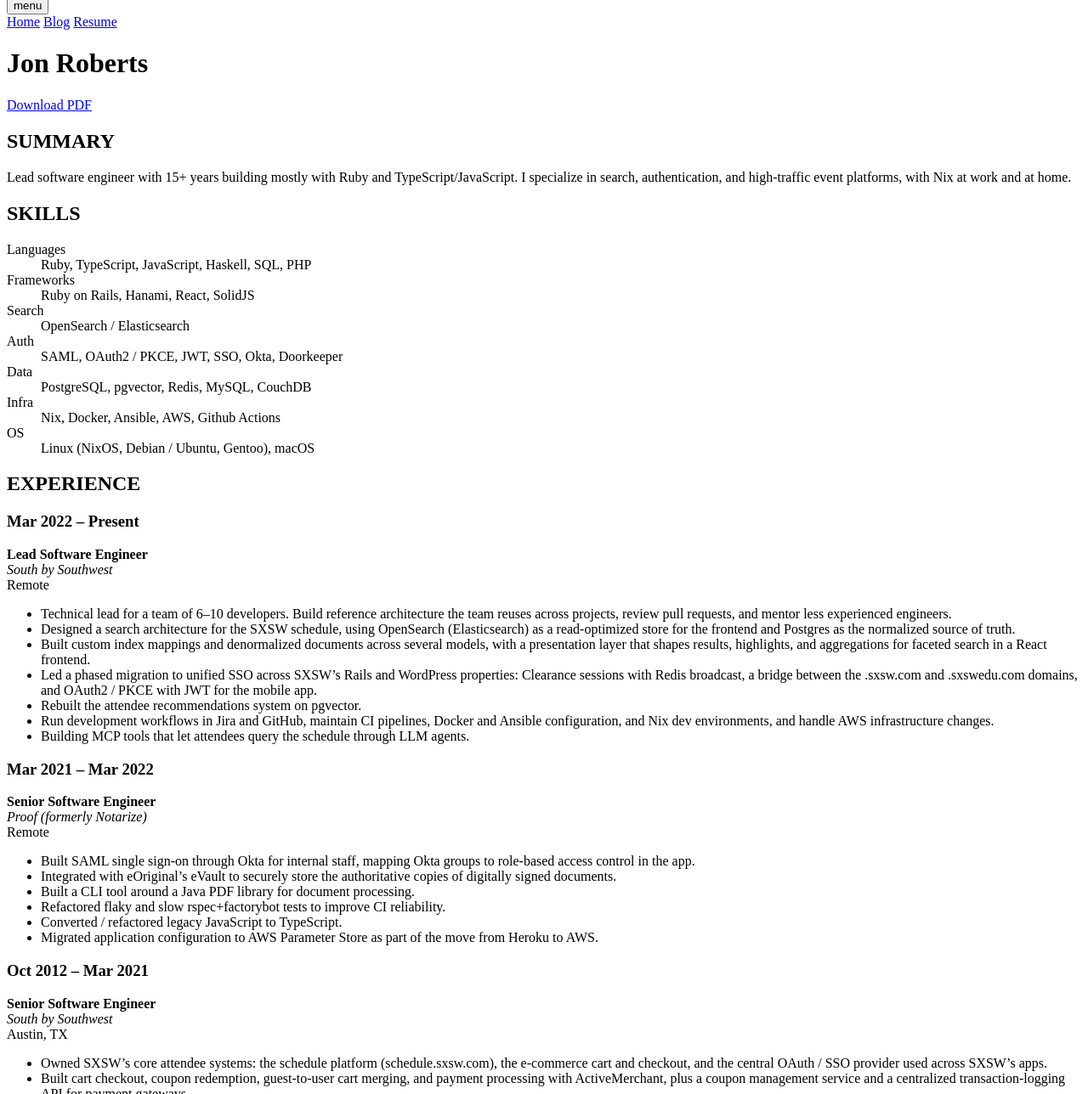
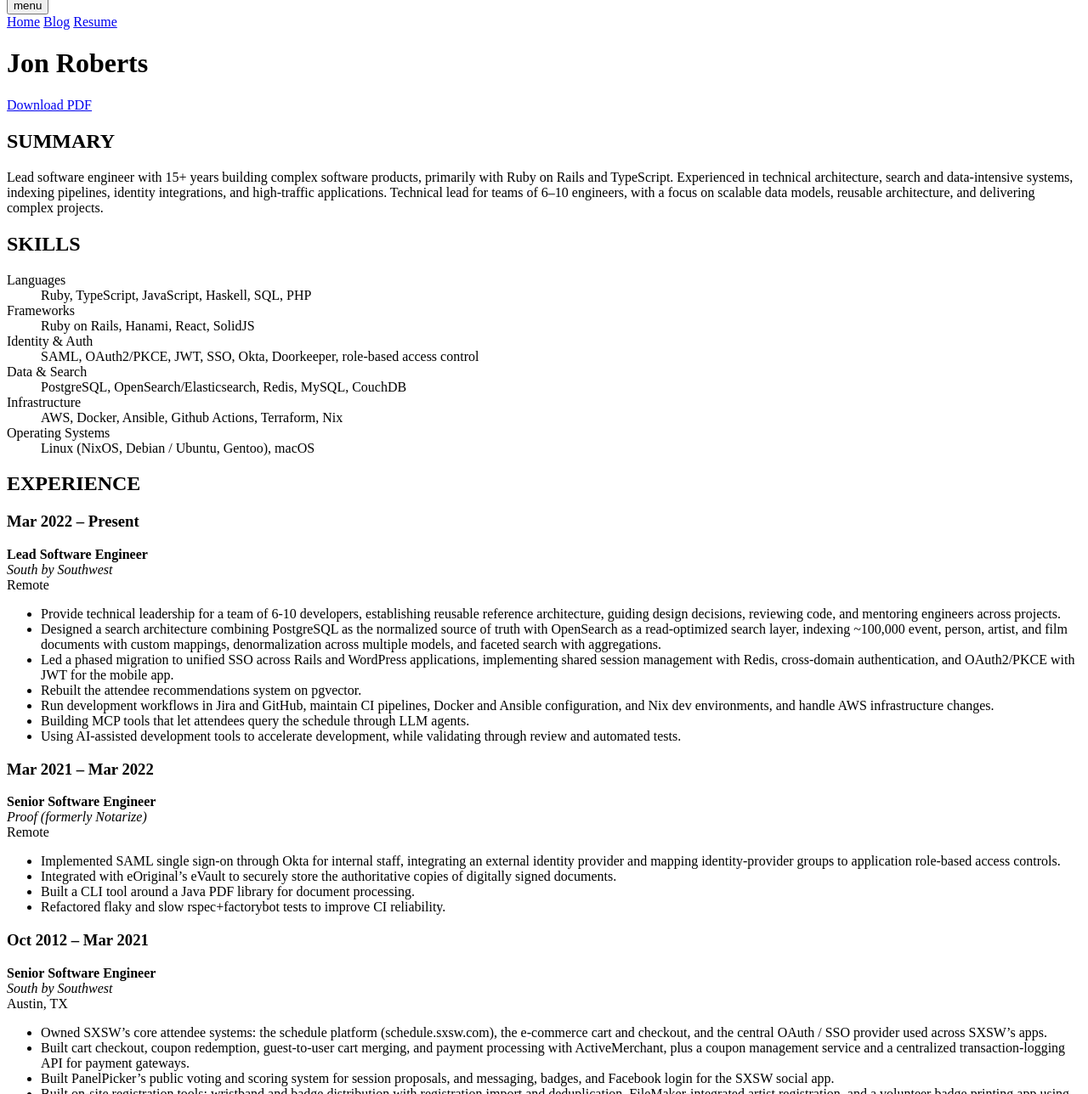
Before and after one commit to emptyflask/recursing.dev, a Jekyll site: the page built from resume.md, in a window 1280 px wide and 1400 px high, cut to the strip 112-1400 px from the top of the window. Shown: the whole strip at 85% size. Built offline with Jekyll 4.4.1, drawn with Linux system fonts in a browser that asks for light colours; some of the changed text lies outside the part shown.

Commit message:
some chatgpt suggestions

```diff
--- a/resume.md
+++ b/resume.md
@@ -13,7 +13,12 @@ permalink: /resume/
 
 ## SUMMARY
 
-Lead software engineer with 15+ years building mostly with Ruby and TypeScript/JavaScript. I specialize in search, authentication, and high-traffic event platforms, with Nix at work and at home.
+  Lead software engineer with 15+ years building complex software products,
+  primarily with Ruby on Rails and TypeScript. Experienced in technical
+  architecture, search and data-intensive systems, indexing pipelines, identity
+  integrations, and high-traffic applications. Technical lead for teams of 6–10
+  engineers, with a focus on scalable data models, reusable architecture, and
+  delivering complex projects.
 
 </div>
 
@@ -27,19 +32,16 @@ Languages
 Frameworks
 : Ruby on Rails, Hanami, React, SolidJS
 
-Search
-: OpenSearch / Elasticsearch
+Identity & Auth
+: SAML, OAuth2/PKCE, JWT, SSO, Okta, Doorkeeper, role-based access control
 
-Auth
-: SAML, OAuth2 / PKCE, JWT, SSO, Okta, Doorkeeper
+Data & Search
+: PostgreSQL, OpenSearch/Elasticsearch, Redis, MySQL, CouchDB
 
-Data
-: PostgreSQL, pgvector, Redis, MySQL, CouchDB
+Infrastructure
+: AWS, Docker, Ansible, Github Actions, Terraform, Nix
 
-Infra
-: Nix, Docker, Ansible, AWS, Github Actions
-
-OS
+Operating Systems
 : Linux (NixOS, Debian / Ubuntu, Gentoo), macOS
 
 </div>
@@ -54,13 +56,13 @@ OS
 *South by Southwest*
 Remote
 
-- Technical lead for a team of 6–10 developers. Build reference architecture the team reuses across projects, review pull requests, and mentor less experienced engineers.
-- Designed a search architecture for the SXSW schedule, using OpenSearch (Elasticsearch) as a read-optimized store for the frontend and Postgres as the normalized source of truth.
-- Built custom index mappings and denormalized documents across several models, with a presentation layer that shapes results, highlights, and aggregations for faceted search in a React frontend.
-- Led a phased migration to unified SSO across SXSW’s Rails and WordPress properties: Clearance sessions with Redis broadcast, a bridge between the .sxsw.com and .sxswedu.com domains, and OAuth2 / PKCE with JWT for the mobile app.
+- Provide technical leadership for a team of 6-10 developers, establishing reusable reference architecture, guiding design decisions, reviewing code, and mentoring engineers across projects.
+- Designed a search architecture combining PostgreSQL as the normalized source of truth with OpenSearch as a read-optimized search layer, indexing ~100,000 event, person, artist, and film documents with custom mappings, denormalization across multiple models, and faceted search with aggregations.
+- Led a phased migration to unified SSO across Rails and WordPress applications, implementing shared session management with Redis, cross-domain authentication, and OAuth2/PKCE with JWT for the mobile app.
 - Rebuilt the attendee recommendations system on pgvector.
 - Run development workflows in Jira and GitHub, maintain CI pipelines, Docker and Ansible configuration, and Nix dev environments, and handle AWS infrastructure changes.
 - Building MCP tools that let attendees query the schedule through LLM agents.
+- Using AI-assisted development tools to accelerate development, while validating through review and automated tests.
 
 ### Mar 2021 – Mar 2022
 
@@ -68,12 +70,10 @@ Remote
 *Proof (formerly Notarize)*
 Remote
 
-- Built SAML single sign-on through Okta for internal staff, mapping Okta groups to role-based access control in the app.
-- Integrated with eOriginal’s eVault to securely store the authoritative copies of digitally signed documents.
+- Implemented SAML single sign-on through Okta for internal staff, integrating an external identity provider and mapping identity-provider groups to application role-based access controls.
+- Integrated with eOriginal's eVault to securely store the authoritative copies of digitally signed documents.
 - Built a CLI tool around a Java PDF library for document processing.
 - Refactored flaky and slow rspec+factorybot tests to improve CI reliability.
-- Converted / refactored legacy JavaScript to TypeScript.
-- Migrated application configuration to AWS Parameter Store as part of the move from Heroku to AWS.
 
 ### Oct 2012 – Mar 2021
 
@@ -119,7 +119,7 @@ Web / UX designer, and CG artist roles in Austin and Indianapolis.
 **Savannah College of Art & Design**
 *BFA in Computer Art*
 
-Studied VFX, compositing, procedural effects, shader programming, design, and a ton of art history.
+Studied visual effects, compositing, particle systems, procedural modeling, shader programming, design, and a ton of art history.
 
 </div>
 
```
Also changed, not shown: other parts of resume.md (+2 -2 lines).
